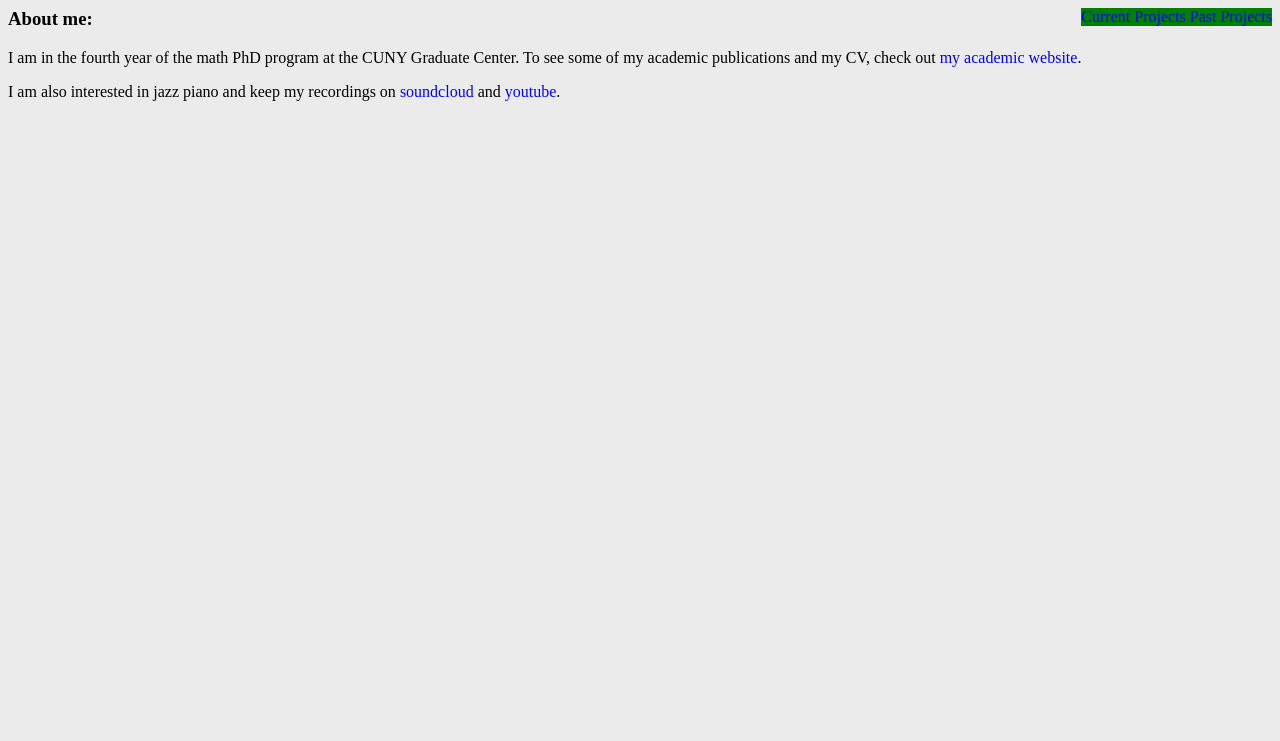
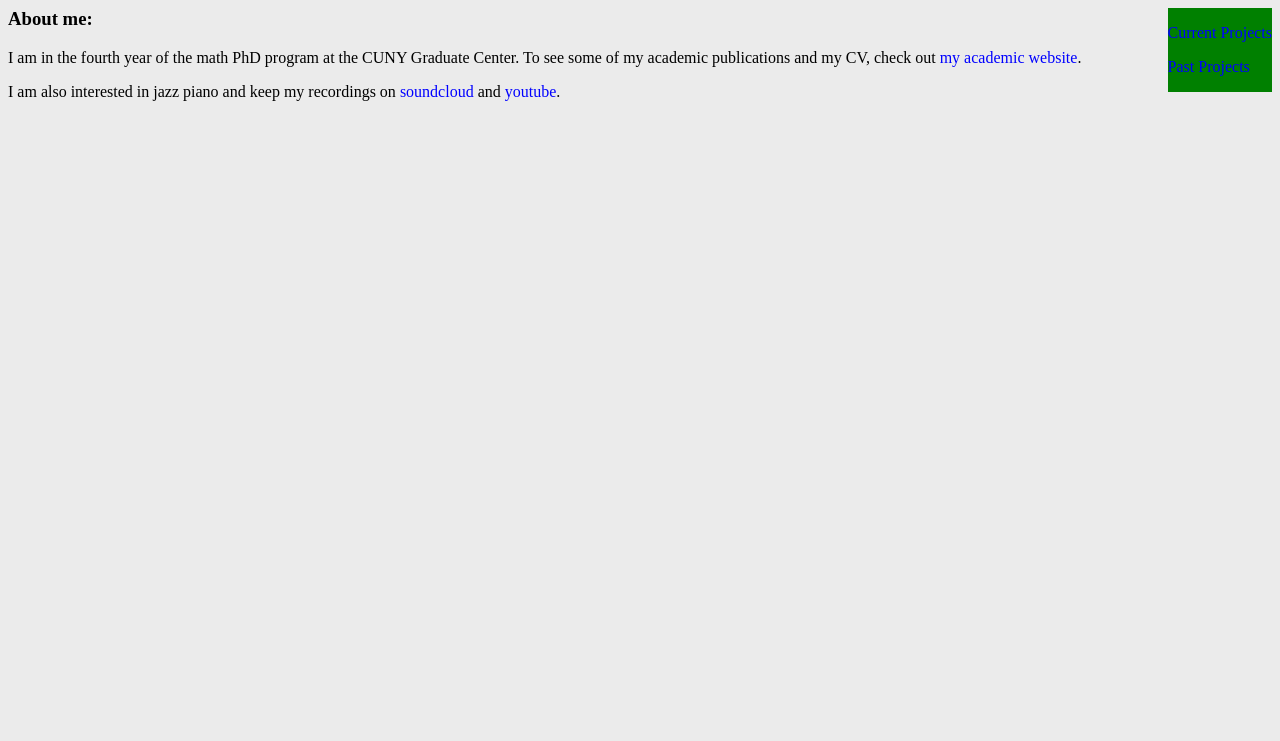
Before and after one commit to bcavallo/bcavallo.github.io, a plain HTML site: page index.html in a window 1280 px wide. Shown: the part 59-800 px from the top of the page. Drawn offline with Linux system fonts and the light colour scheme.

Commit message:
Update index.html

```diff
--- a/index.html
+++ b/index.html
@@ -7,8 +7,8 @@
 	<body>
 	    <h1>Bren's Personal Website</h1>
 	    <div id="menu">
-	    	<a href="google.com">Current Projects</a>
-	    	<a href="google.com">Past Projects</a>
+	    	<p><a href="google.com">Current Projects</a></p>
+	    	<p><a href="google.com">Past Projects</a></p>
 	    </div>
 	    <div>
 	      <h3>About me:</h3>
```
